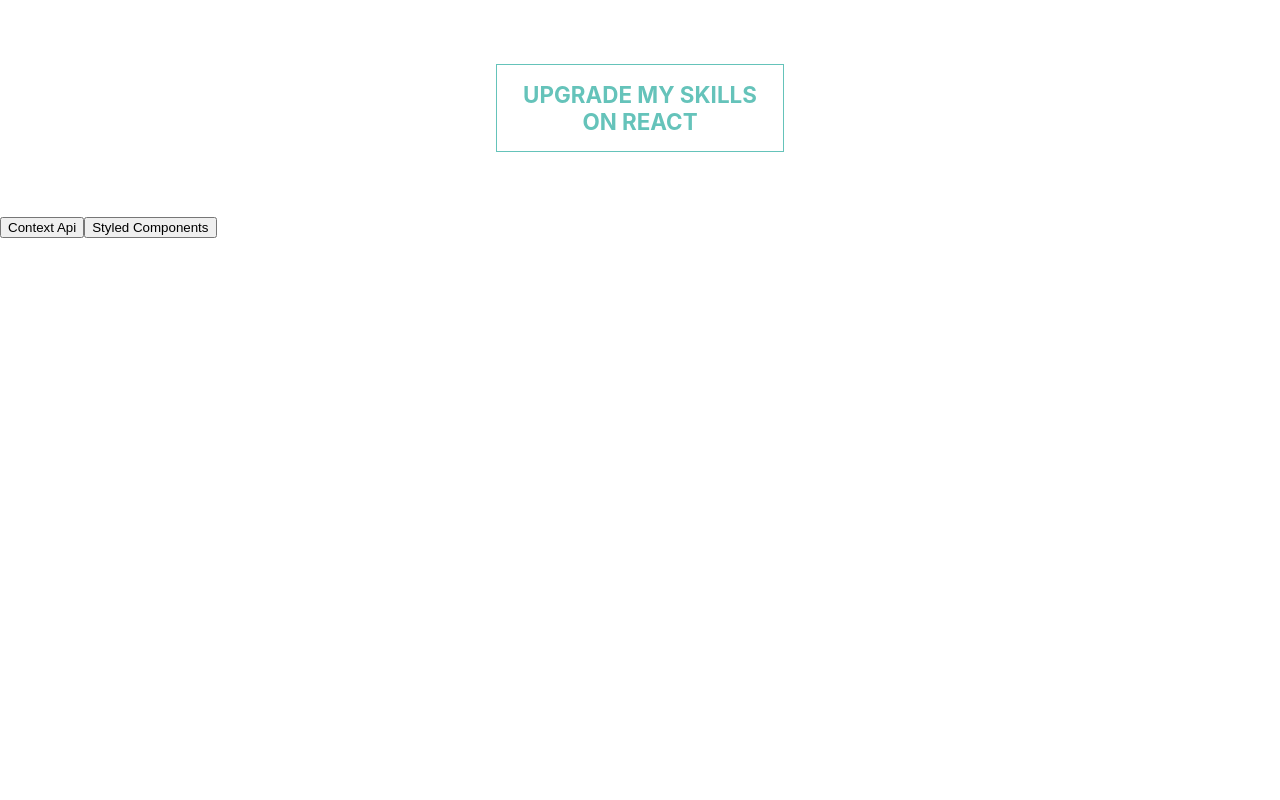
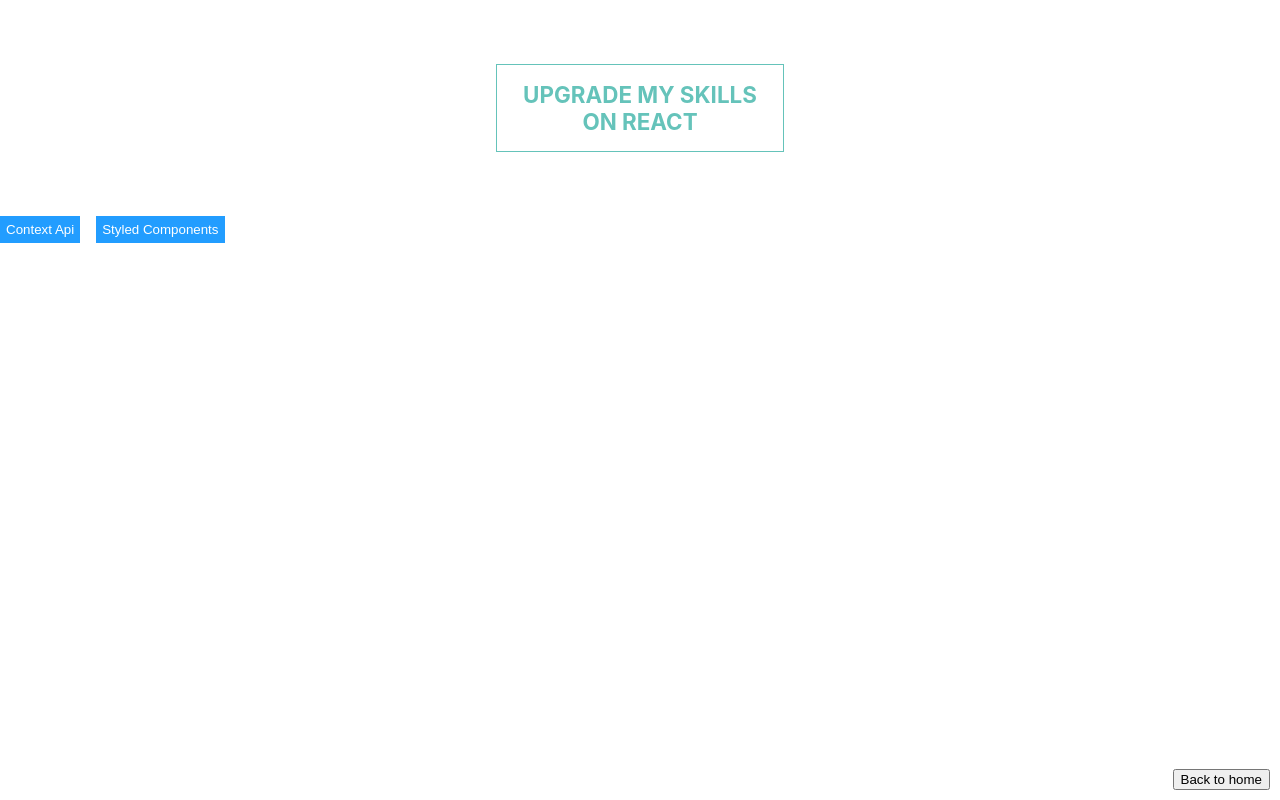
Before and after one commit to Lucas-Moreno/React-work, a React (Create React App) app: page / in a window 1280 px wide. Built offline with nearby package versions, Linux system fonts and the light colour scheme.

Commit message:
[REACT] using styled component

```diff
--- a/src/App/App.js
+++ b/src/App/App.js
@@ -3,6 +3,8 @@ import { Link } from "react-router-dom";
 import "./App.css";
 import styled, { createGlobalStyle, ThemeProvider } from "styled-components";
 import theme from "../Theme/theme";
+import BackHomeButton from "../Component/BackHomeButton";
+import { NavButton } from "../Styled/styled";
 
 function App() {
   return (
@@ -11,11 +13,12 @@ function App() {
         <GlobalStyle />
         <Title>Upgrade my Skills on React</Title>
         <Link to="context">
-          <button>Context Api</button>
+          <NavButton>Context Api</NavButton>
         </Link>
         <Link to="styled">
-          <button>Styled Components</button>
+          <NavButton>Styled Components</NavButton>
         </Link>
+        <BackHomeButton />
       </div>
     </ThemeProvider>
   );
--- /dev/null
+++ b/src/Component/BackHomeButton.jsx
@@ -0,0 +1,15 @@
+import React from "react";
+import { Link } from "react-router-dom";
+import { BackButton } from "../Styled/styled";
+
+const BackHomeButton = () => {
+  return (
+    <div>
+      <Link to="/">
+        <BackButton>Back to home</BackButton>
+      </Link>
+    </div>
+  );
+};
+
+export default BackHomeButton;
--- a/src/Component/StyledComponents.jsx
+++ b/src/Component/StyledComponents.jsx
@@ -14,6 +14,7 @@ import {
 } from "../Styled/styled";
 import { ThemeProvider } from "styled-components";
 import theme from "../Theme/theme";
+import BackHomeButton from "./BackHomeButton";
 
 const StyledComponents = () => {
   const [isShow, setIsShow] = useState(false);
@@ -41,9 +42,7 @@ const StyledComponents = () => {
         <LargeHello>LargeHello</LargeHello>
         <SendHello>SendHello</SendHello>
         <StopHello>StopHello</StopHello>
-        <Link to="/">
-          <button>Back to home</button>
-        </Link>
+        <BackHomeButton />
       </Container>
     </ThemeProvider>
   );
--- a/src/Styled/styled.js
+++ b/src/Styled/styled.js
@@ -111,3 +111,23 @@ export const StopHello = styled(Hello)`
 export const Container = styled.div`
   border: ${({ theme }) => theme.borders.border};
 `;
+
+export const BackButton = styled.button`
+  position: absolute;
+  bottom: 10px;
+  right: 10px;
+`;
+
+export const NavButton = styled.button`
+  color: white;
+  background: #229dff;
+  border: 1px solid #229dff;
+  margin-right: 1rem;
+  padding: 5px;
+
+  &:hover {
+    background-color: ${({ theme }) => theme.colors.red};
+    color: ${({ theme }) => theme.colors.white};
+    border: 1px solid #f24738;
+  }
+`;
```
